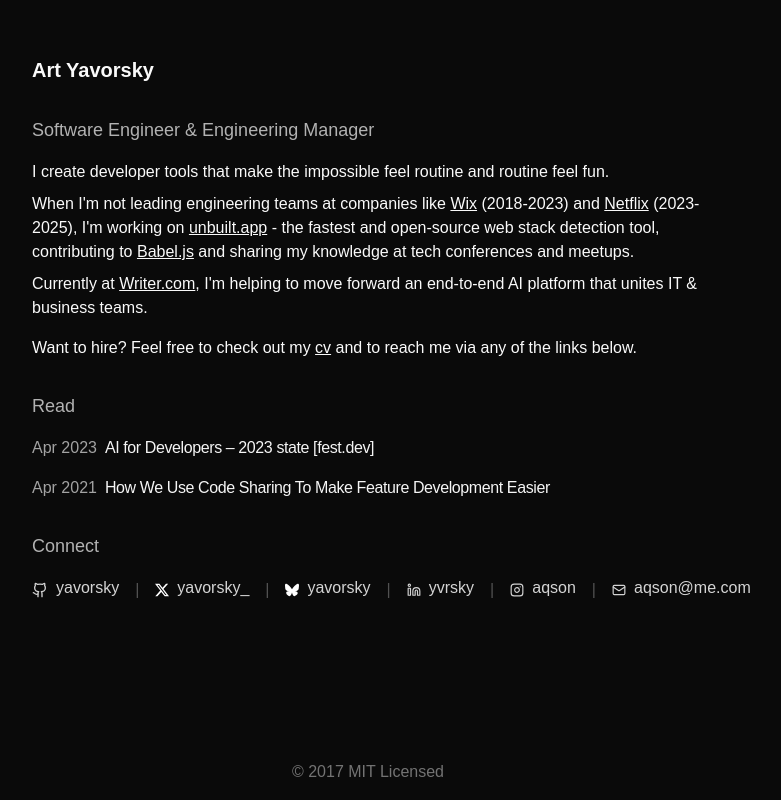
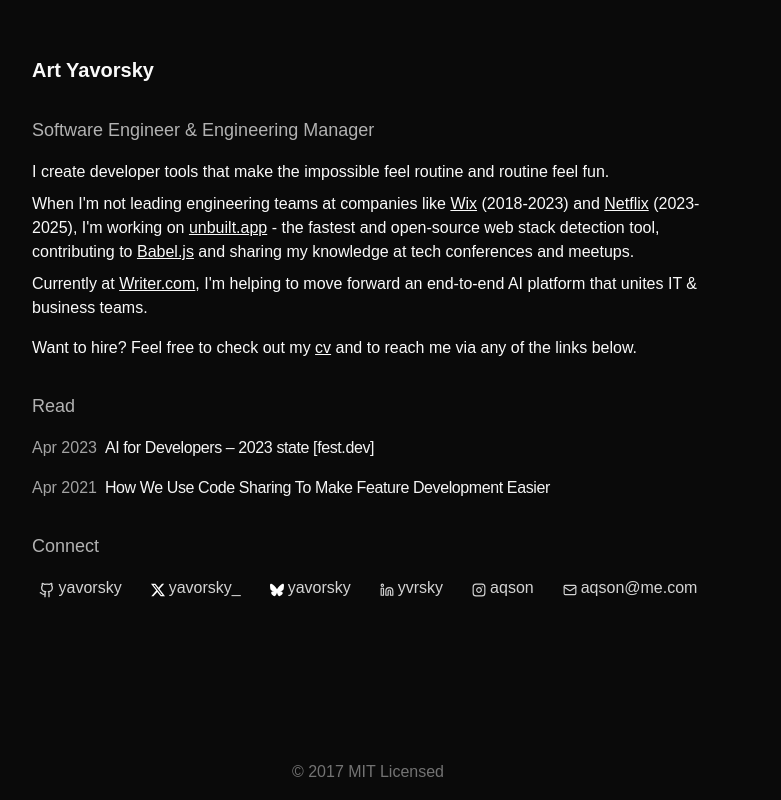
Before and after one commit to yavorsky/yavorsky.org, a Next.js app: page / in a window 1280 px wide. Shown: the whole page, without its empty margins (272-1053 px from the left). Built offline with nearby package versions, Linux system fonts and the light colour scheme.

Commit message:
fix: url

```diff
--- a/app/components/social-links.tsx
+++ b/app/components/social-links.tsx
@@ -9,7 +9,7 @@
 
 export const SocialLinks = () => {
   return (
-    <div className="font-sm mt-4 flex items-center  text-neutral-600 flex-row space-x-4 space-y-0 dark:text-neutral-300">
+    <div className="flex-wrap font-sm mt-4 flex justify-around items-center text-neutral-600 flex-row space-x-4 space-y-0 dark:text-neutral-300">
       <div className="md:px-0 px-4">
         <a
           className="flex items-center transition-all hover:text-neutral-800 dark:hover:text-neutral-100"
@@ -18,10 +18,9 @@
           href="https://github.com/yavorsky"
         >
           <GithubIcon size={16} />
-          <p className="ml-2 h-7 hidden md:inline-block">yavorsky</p>
+          <p className="ml-1 h-7 hidden md:inline-block">yavorsky</p>
         </a>
       </div>
-      <span className="mr-4 text-foreground/30">|</span>
       <div className="md:px-0 px-4">
         <a
           className="flex items-center transition-all hover:text-neutral-800 dark:hover:text-neutral-100"
@@ -30,10 +29,9 @@
           href="https://x.com/yavorsky_"
         >
           <XIcon size={14} />
-          <p className="ml-2 h-7 hidden md:inline-block">yavorsky_</p>
+          <p className="ml-1 h-7 hidden md:inline-block">yavorsky_</p>
         </a>
       </div>
-      <span className="mr-4 text-foreground/30">|</span>
       <div className="md:px-0 px-4">
         <a
           className="flex items-center transition-all hover:text-neutral-800 dark:hover:text-neutral-100"
@@ -42,10 +40,9 @@
           href="https://yavorsky.bsky.social/"
         >
           <BlueSkyIcon size={14} />
-          <p className="ml-2 h-7 hidden md:inline-block">yavorsky</p>
+          <p className="ml-1 h-7 hidden md:inline-block">yavorsky</p>
         </a>
       </div>
-      <span className="mr-4 text-foreground/30">|</span>
       <div className="md:px-0 px-4">
         <a
           className="flex items-center transition-all hover:text-neutral-800 dark:hover:text-neutral-100"
@@ -54,10 +51,9 @@
           href="https://linkedin.com/in/yvrsky"
         >
           <LinkedinIcon size={14} />
-          <p className="ml-2 h-7 hidden md:inline-block">yvrsky</p>
+          <p className="ml-1 h-7 hidden md:inline-block">yvrsky</p>
         </a>
       </div>
-      <span className="mr-4 text-foreground/30">|</span>
       <div className="md:px-0 px-4">
         <a
           className="flex items-center transition-all hover:text-neutral-800 dark:hover:text-neutral-100"
@@ -66,10 +62,9 @@
           href="https://instagram.com/aqson"
         >
           <InstagramIcon size={14} />
-          <p className="ml-2 h-7 hidden md:inline-block">aqson</p>
+          <p className="ml-1 h-7 hidden md:inline-block">aqson</p>
         </a>
       </div>
-      <span className="mr-4 text-foreground/30">|</span>
       <div className="md:px-0 px-4">
         <a
           className="flex items-center transition-all hover:text-neutral-800 dark:hover:text-neutral-100"
@@ -78,7 +73,7 @@
           href="mailto:aqson@me.com"
         >
           <MailIcon size={14} />
-          <p className="ml-2 h-7 hidden md:inline-block">aqson@me.com</p>
+          <p className="ml-1 h-7 hidden md:inline-block">aqson@me.com</p>
         </a>
       </div>
     </div>
```
